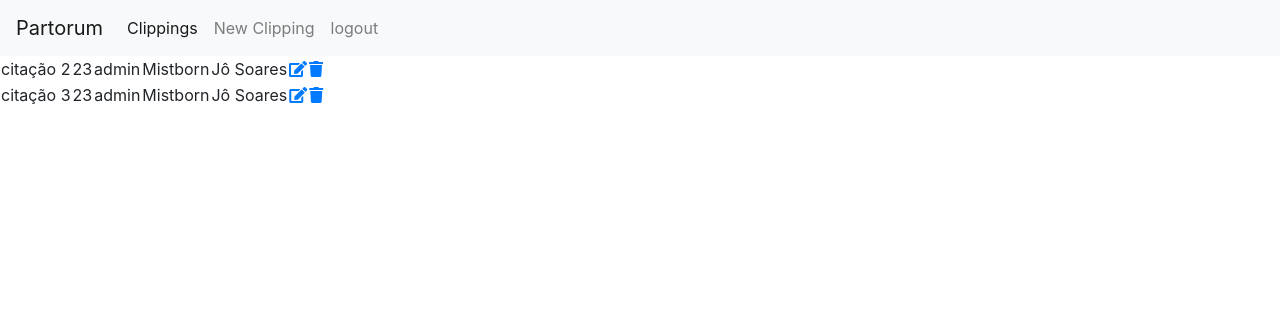
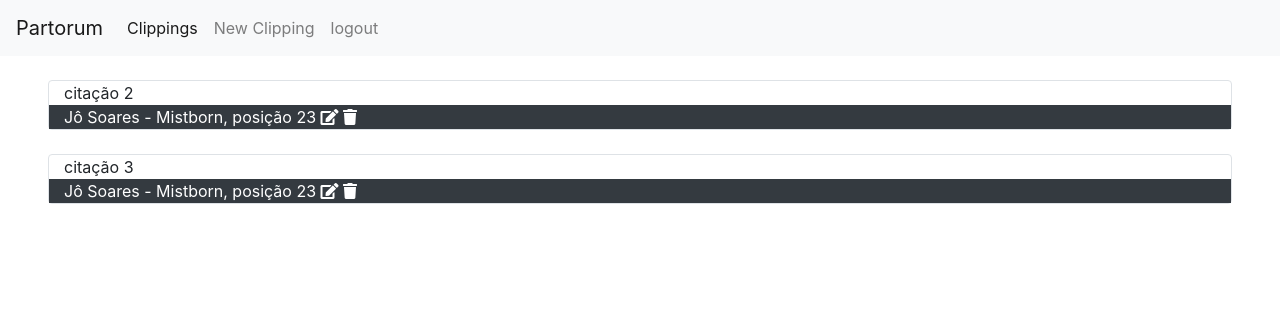
Before and after one commit to airak/partorum, a Django app: page /list_clipping/ in a window 1280 px wide. Shown: the top 316 px of the page. Run offline with Django 3.2, Linux system fonts and the light colour scheme; a user stored in the database is signed in; data comes from the database, SQL or seed files in the repository; both versions use the stored data as it was after the commit; some libraries are stand-ins or nearby versions.

Commit message:
design clipping's list

```diff
--- a/api/clipping/templates/list_clipping.html
+++ b/api/clipping/templates/list_clipping.html
@@ -1,16 +1,13 @@
 {% extends "base.html" %}
 {% block content %}
 {% for object in object_list %}
-<table>
-<tr>
-  <td>{{ object.texto }}</td>
-  <td>{{ object.posicao }}</td>
-  <td>{{ object.user }}</td>
-  <td>{{ object.livro }}</td>
-  <td>{{ object.autor }}</td>
-  <td><a href="{% url "clipping:update_clipping" object.pk %}" data-toggle="tooltip" title="Editar"><i class="fa fa-edit"></i></i></a></td>
-  <td><a href="{% url "clipping:remove_clipping" object.pk %}" data-toggle="tooltip" title="Excluir"><i class="fa fa-trash"></i></a></td>
-</tr>
-</table>
+<div class="row mx-5 my-4 border rounded">
+  <div class="col-12">{{ object.texto }}</div>
+  <!-- <div class="col-sm">{{ object.user }}</div> -->
+  <div class="col-sm bg-dark text-white">{{ object.autor }} - {{ object.livro }}, posição {{ object.posicao }}
+    <a href="{% url "clipping:update_clipping" object.pk %}" data-toggle="tooltip" title="Editar"><i class="fa fa-edit text-white"></i></i></a>
+    <a href="{% url "clipping:remove_clipping" object.pk %}" data-toggle="tooltip" title="Excluir"><i class="fa fa-trash text-white"></i></a>
+  </div>
+</div>
 {% endfor %}
 {% endblock %}
```
Also changed, not shown: api/db.sqlite3.
